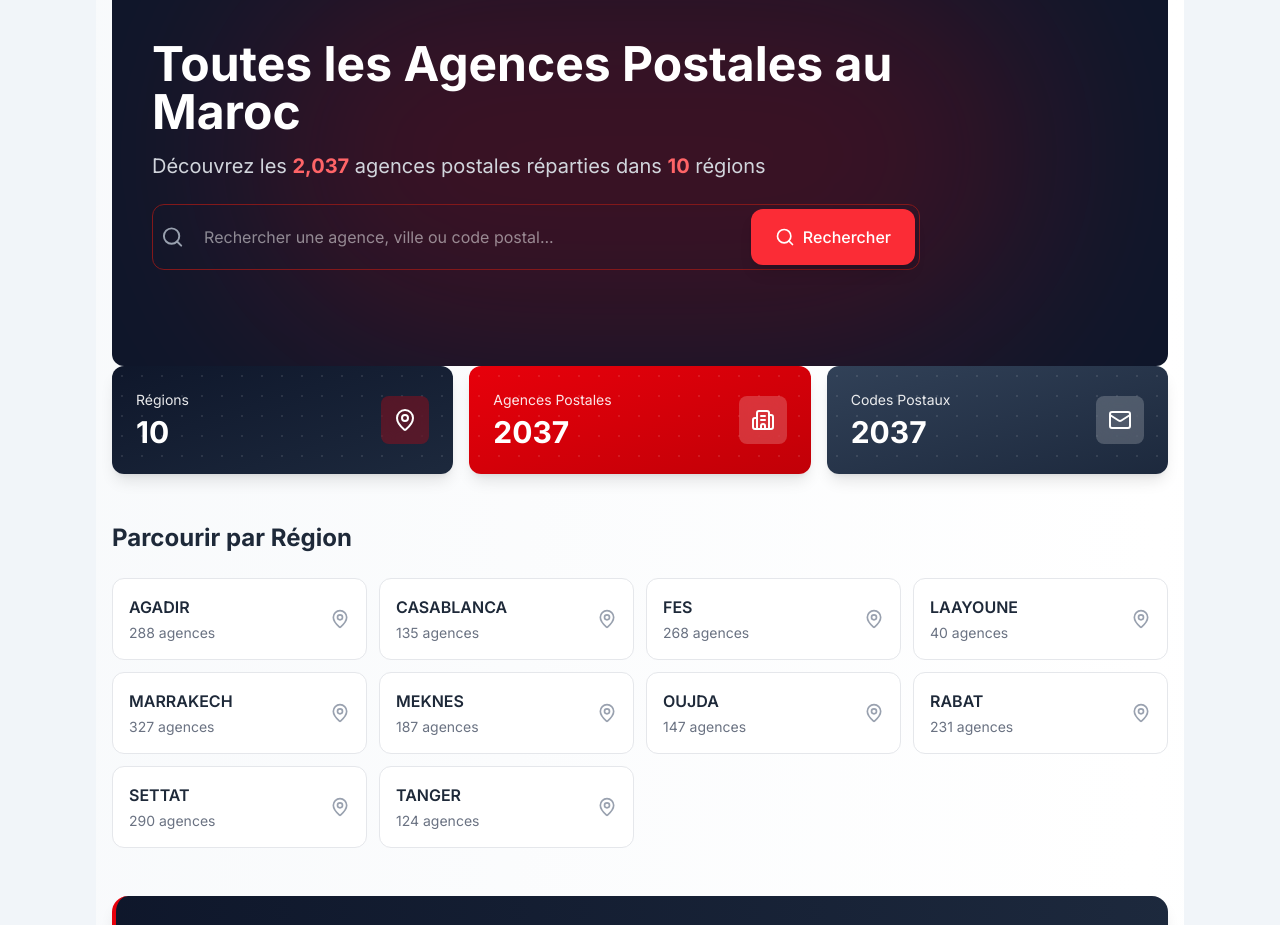
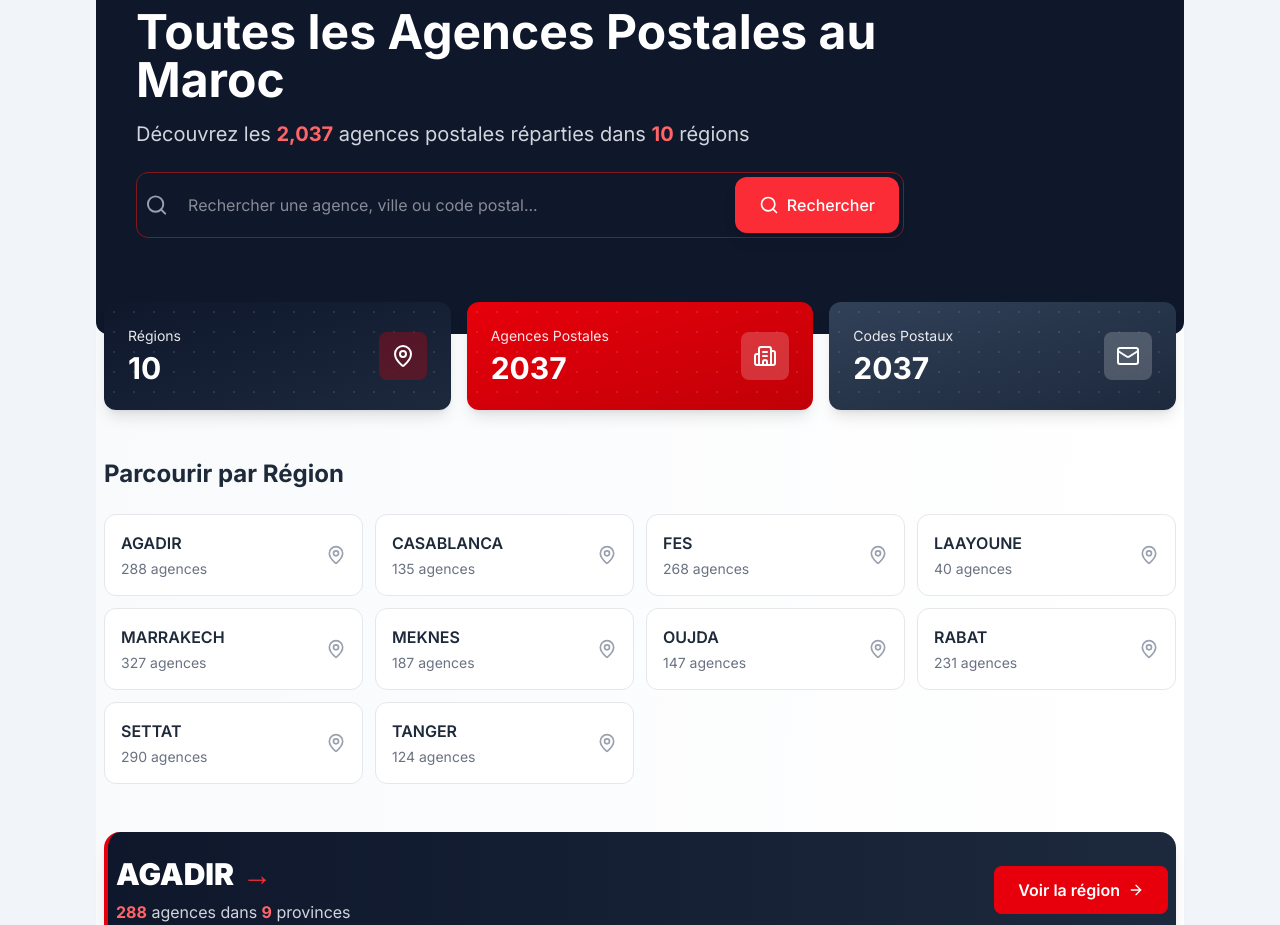
Before and after one commit to ibra1987/code-postal-maroc, a Next.js app: page / in a window 1280 px wide. Shown: the part 160-1085 px from the top of the page. Built offline with nearby package versions, Linux system fonts and the light colour scheme.

Commit message:
fix overflow

```diff
--- a/app/agences/[agenceName]/page.tsx
+++ b/app/agences/[agenceName]/page.tsx
@@ -10,7 +10,6 @@ import {
   Hash,
   Globe,
   Map,
-  Home,
   ChevronRight,
   Users,
   Compass,
@@ -54,8 +53,8 @@ if (!agenceResult.agence) {
     <div className="min-h-screen w-full bg-white">
       {/* Header */}
       <header className="border-b border-gray-200 sticky top-0 z-10 backdrop-blur-sm bg-white/90">
-        <div className="container mx-auto px-4 py-4">
-          <div className="flex items-center justify-between">
+        <div className="container mx-auto  py-4">
+          <div className="flex  items-center justify-between">
             <Link
               href="/"
               className="flex items-center text-gray-600 hover:text-red-500 transition-colors group"
@@ -70,20 +69,20 @@ if (!agenceResult.agence) {
         </div>
       </header>
 
-      <main className="w-full container mx-auto px-4 py-8">
+      <main className="w-full  mx-auto px-4 py-8">
 
         {/* Main Agence Card */}
-        <div className="max-w-6xl mx-auto mb-12">
+        <div className=" mx-auto mb-12">
           <div className="bg-white border border-gray-200 rounded-2xl overflow-hidden shadow-lg">
             {/* Card Header */}
             <div className="bg-linear-to-r from-gray-50 to-white border-b border-gray-200 p-6">
-              <div className="flex items-center justify-between">
+              <div className="flex flex-col items-center justify-between">
                 <div className="flex items-center">
                   <div className="p-3 bg-red-500 rounded-xl mr-4">
                     <Building2 className="h-8 w-8 text-white" />
                   </div>
                   <div>
-                    <h1 className="text-3xl font-bold text-black">{agenceResult.matchedName || agenceName}</h1>
+                    <h1 className="text-2xl md:text-3xl font-bold text-black">{agenceResult.matchedName || agenceName}</h1>
                     <div className="flex items-center text-gray-600 mt-1">
                       <MapPin className="h-4 w-4 mr-1" />
                       <span>{agenceData.province}</span>
--- a/app/components/Footer.tsx
+++ b/app/components/Footer.tsx
@@ -3,7 +3,7 @@ import Link from "next/link";
 
 export default function Footer() {
   return (
-    <footer className="w-full flex flex-col text-sm justify-start items-center gap-4 bg-gray-800 mt-10 text-gray-100 p-6 md:px-42">
+    <footer className="w-full flex flex-col text-sm justify-start items-center gap-4 bg-gray-800 mt-10 text-gray-100 p-6 md:px-12 lg:px-24">
       <div className="flex w-full justify-center items-center gap-10 max-w-5xl">
       <Link className="hover:underline" href={"/politique-de-confidentialite"}>Politique de confidentialité</Link>
       <Link className="hover:underline" href={"/conditions-utilisation"}>Conditions d&apos;utilisation</Link>
--- a/app/components/agenceCard.tsx
+++ b/app/components/agenceCard.tsx
@@ -9,11 +9,11 @@ export function AgenceCard({
   return (
     <Link
       href={`/agences/${slugify(agence.name)}`}
-      className="group block bg-white  border border-gray-200 hover:border-red-600 rounded-lg p-4 transition-all duration-200 hover:shadow-md"
+      className="group w-full block bg-white  border border-gray-200 hover:border-red-600 rounded-lg p-4 transition-all duration-200 hover:shadow-md"
     >
-      <div className="flex items-start justify-between gap-2">
+      <div className="w-full flex items-start justify-between gap-2">
         <div className="flex-1 min-w-0">
-          <h4 className="font-semibold text-gray-900 group-hover:text-red-600 transition truncate">
+          <h4 className="font-semibold text-gray-900 group-hover:text-red-600 transition flex-wrap">
             {agence.name}
           </h4>
           <p className="text-xs text-gray-500 mt-1">
--- a/app/components/heroSection.tsx
+++ b/app/components/heroSection.tsx
@@ -7,7 +7,7 @@ export function HeroSection({totalAgences, regions}: {totalAgences: number; regi
     <section className="w-full rounded-xl bg-slate-900 text-white py-12 md:py-24 px-4 md:px-10 relative overflow-hidden">
       {/* Red glow effect */}
       <div className="absolute inset-0">
-        <div className="absolute top-1/2 left-1/2 -translate-x-1/2 -translate-y-1/2 w-[400px] h-[200px] lg:w-[800px] lg:h-[400px] bg-red-600/20 blur-[100px] rounded-full" />
+        <div className="absolute top-1/2 left-1/2 -translate-x-1/2 -translate-y-1/2 bg-red-600/20 w-full blur-[100px] h-[400] rounded-full" />
       </div>
 
       <div className="mx-auto relative max-w-7xl">
--- a/app/components/provinceCard.tsx
+++ b/app/components/provinceCard.tsx
@@ -17,9 +17,9 @@ export function ProvinceCard({
   const hasMore = agences.length > 6;
 
   return (
-    <div className="bg-white rounded-xl border border-gray-200 overflow-hidden hover:shadow-lg transition-shadow">
+    <div className="w-full bg-white rounded-xl border border-gray-200 overflow-hidden hover:shadow-lg transition-shadow">
       {/* Province Header */}
-      <div className="bg-gray-50 border-b border-gray-200 px-6 py-4">
+      <div className="bg-gray-50 border-b border-gray-200 px-2 py-4">
         <div className="flex items-center justify-between">
           <div>
             <h3 className="text-xl font-bold text-gray-800">{province}</h3>
@@ -29,7 +29,7 @@ export function ProvinceCard({
           </div>
           <Link
             href={`/provinces-postales/${slugify(province)}`}
-            className="text-white bg-black rounded-full border border-green-900 py-2 px-4 font-medium text-sm hover:underline"
+            className="text-white bg-black rounded-full border border-green-900 py-2 px-2 font-medium text-sm hover:underline"
           >
             Voir tout →
           </Link>
@@ -37,7 +37,7 @@ export function ProvinceCard({
       </div>
 
       {/* Agences Grid */}
-      <div className="p-6">
+      <div className="p-6 w-full">
         <div className="grid md:grid-cols-2 lg:grid-cols-3 gap-4">
           {displayedAgences.map((agence) => (
             <AgenceCard key={agence.name} agence={agence} />
--- a/app/components/regions-section.tsx
+++ b/app/components/regions-section.tsx
@@ -30,10 +30,10 @@ export function RegionSection({
       className="scroll-mt-8"
     >
       {/* Region Header - Fixed gradient syntax */}
-      <div className="bg-linear-to-r from-slate-900 to-slate-800 rounded-2xl p-6 mb-6 text-white border-l-4 border-red-600 shadow-lg hover:shadow-xl transition-shadow">
+      <div className="bg-linear-to-r from-slate-900 to-slate-800 rounded-2xl px-2 py-6 mb-6 text-white border-l-4 border-red-600 shadow-lg hover:shadow-xl transition-shadow">
         <div className="flex items-center justify-between gap-4">
           <div>
-            <h2 className="text-3xl font-bold mb-2 flex items-center gap-2">
+            <h2 className="text-xl md:text-3xl font-black mb-2 flex items-center gap-2">
               {region}
               <span className="text-red-500">→</span>
             </h2>
@@ -44,7 +44,7 @@ export function RegionSection({
           </div>
           <Link
             href={`/regions/${slugify(region)}`}
-            className="bg-red-600 text-white px-6 py-3 rounded-lg font-semibold hover:bg-red-700 transition-all flex items-center gap-2 group"
+            className="bg-red-600 text-white text-sm md:text-base px-6 py-3 rounded-lg font-semibold hover:bg-red-700 transition-all flex items-center gap-2 group"
           >
             Voir la région
             <ArrowRight className="w-4 h-4 group-hover:translate-x-1 transition-transform" />
@@ -53,7 +53,7 @@ export function RegionSection({
       </div>
 
       {/* Provinces */}
-      <div className="space-y-6">
+      <div className="space-y-6 flex flex-col justify-center items-start">
         {provinces.map((province) => (
           <ProvinceCard
             key={province}
--- a/app/layout.tsx
+++ b/app/layout.tsx
@@ -70,6 +70,7 @@ export default function RootLayout({
     <html lang="fr">
       <head>
         <link rel="canonical" href="https://www.codepostalmaroc.com" />
+         <GoogleAnalytics gaId="G-D0493NM11N"/>
       </head>
       <body
         className={`${inter.className} antialiased relative bg-slate-100`}
@@ -77,10 +78,10 @@ export default function RootLayout({
         {/**adsterra ad interstitial*/}
 
 
-        <div className="w-full  px-3 md:px-12 lg:px-24 bg-slate-100/50 backdrop-blur-3xl   sticky top-0 z-50">
+        <div className="w-full mx-auto px-2 md:px-12 lg:px-24 bg-slate-100/50 backdrop-blur-3xl   sticky top-0 z-50">
         <Header/>
         </div>
-        <div className="  mx-auto px-3 md:px-12 lg:px-24 flex flex-col justify-start items-center w-full   ">
+        <div className=" w-full mx-auto px-2 md:px-12 lg:px-24 flex flex-col justify-start items-center   ">
 
 
 
@@ -88,7 +89,7 @@ export default function RootLayout({
         <Analytics/>
         </div>
         <Footer/>
-      <GoogleAnalytics gaId="G-D0493NM11N"/>
+
       </body>
     </html>
   );
--- a/app/page.tsx
+++ b/app/page.tsx
@@ -55,17 +55,9 @@ export default async function HomePage() {
   const totalCodes = new Set(agencesArray.map(a => a.codePostal)).size;
 
   return (
-    <div className="min-h-screen bg-linear-to-br from-slate-50 via-white to-slate-100">
+    <div className="w-full min-h-screen bg-linear-to-br from-slate-50 via-white to-slate-100">
       <StructuredData data={getHomepageSchemas()} />
-
-      {/* Hero Section - Now with container wrapper */}
-      <div className="container mx-auto px-4 py-6 md:py-8">
-        <HeroSection totalAgences={totalAgences} regions={regions} />
-      </div>
-
-      {/* Stats Section */}
-      <section className="container mx-auto px-4 -mt-8 mb-12">
-        {/* Structured Data for SEO */}
+       {/* Structured Data for SEO */}
         <script
           type="application/ld+json"
           dangerouslySetInnerHTML={{
@@ -93,6 +85,15 @@ export default async function HomePage() {
             }),
           }}
         />
+
+      {/* Hero Section - Now with container wrapper */}
+
+        <HeroSection totalAgences={totalAgences} regions={regions} />
+
+
+      {/* Stats Section */}
+      <section className="container mx-auto px-2 -mt-8 mb-12">
+
         <div className="grid grid-cols-1 md:grid-cols-3 gap-4">
           <StatCard
             icon={<MapPin className="w-6 h-6" />}
@@ -116,13 +117,13 @@ export default async function HomePage() {
       </section>
 
       {/* Main Content */}
-      <main className="container mx-auto px-4 pb-16">
+      <main className=" mx-auto px-2 pb-16 ">
         {/* Regions Navigation */}
         <nav className="mb-12">
           <h2 className="text-2xl font-bold mb-6 text-gray-800">
             Parcourir par Région
           </h2>
-          <div className="grid grid-cols-2 md:grid-cols-3 lg:grid-cols-4 gap-3">
+          <div className="grid grid-cols-1 md:grid-cols-3  lg:grid-cols-4 gap-3">
             {regions.map(region => (
               <Link
                 key={region}
```
